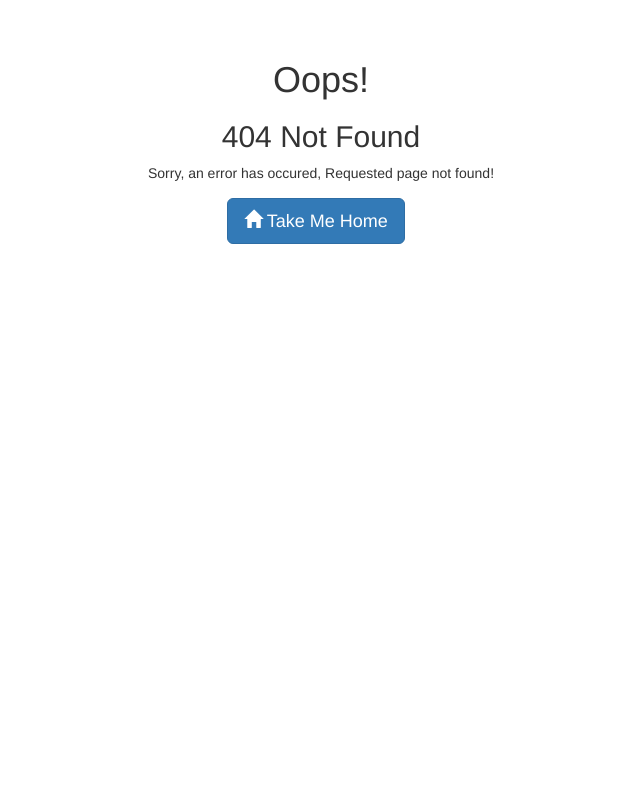
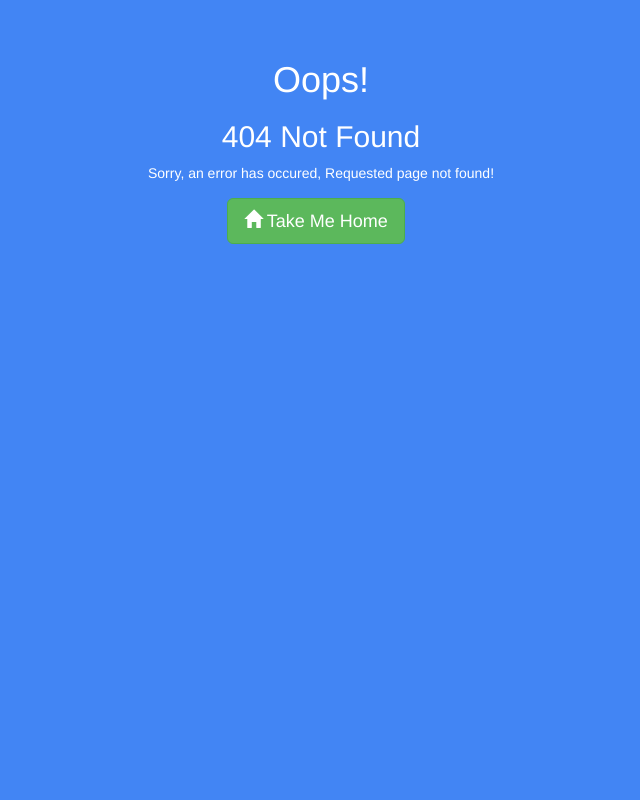
Before and after one commit to navsqi/kuliahti, a PHP site: page /error_page/404.html in a window 1280 px wide. Shown: the whole page, without its empty margins (319-959 px from the left). Run offline with PHP 8.4, Linux system fonts and the light colour scheme.

Commit message:
error page css

```diff
--- a/error_page/404.html
+++ b/error_page/404.html
@@ -13,7 +13,7 @@
                     Sorry, an error has occured, Requested page not found!
                 </div>
                 <div class="error-actions">
-                    <a href="http://www.jquery2dotnet.com" class="btn btn-primary btn-lg"><span class="glyphicon glyphicon-home"></span>
+                    <a href="http://www.jquery2dotnet.com" class="btn btn-success btn-lg"><span class="glyphicon glyphicon-home"></span>
                         Take Me Home </a>
                 </div>
             </div>
--- a/error_page/style.css
+++ b/error_page/style.css
@@ -1,3 +1,8 @@
+body {
+    color: white !important;
+    background-color: #4285F4 !important;
+}
+
 .error-template {padding: 40px 15px;text-align: center;}
 .error-actions {margin-top:15px;margin-bottom:15px;}
 .error-actions .btn { margin-right:10px; }
```
